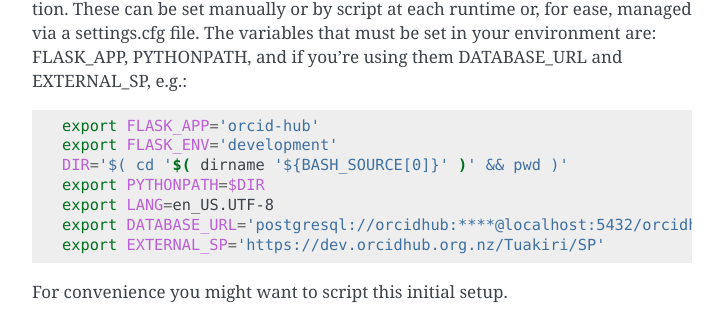
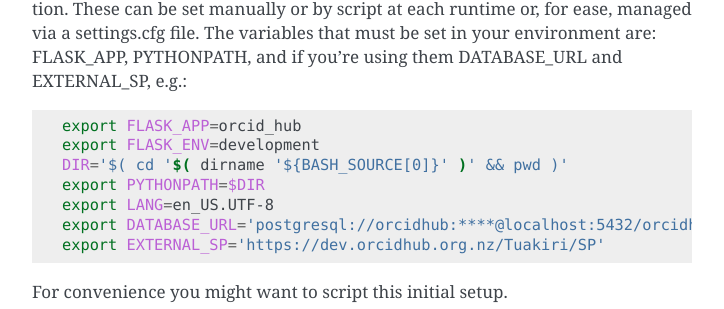
Before and after one commit to Royal-Society-of-New-Zealand/NZ-ORCID-Hub, a Sphinx documentation site: the page built from docs/installation.rst, in a window 1280 px wide and 900 px high, scrolled down 1851 px. Shown: the part 143-452 px from the top of the window, without its empty margins (388-1112 px from the left). Built offline with Sphinx 7.4.7, drawn with Linux system fonts in a browser that asks for light colours; the version number could not be read and is left out; some of the changed text lies outside the part shown.

```diff
--- a/docs/installation.rst
+++ b/docs/installation.rst
@@ -91,8 +91,8 @@ PYTHONPATH, and if you're using them DATABASE_URL and EXTERNAL_SP, e.g.:
 
 .. code-block:: bash
 
-   export FLASK_APP='orcid-hub'
-   export FLASK_ENV='development'
+   export FLASK_APP=orcid_hub
+   export FLASK_ENV=development
    DIR='$( cd '$( dirname '${BASH_SOURCE[0]}' )' && pwd )'
    export PYTHONPATH=$DIR
    export LANG=en_US.UTF-8
```
Also changed, not shown: other parts of docs/installation.rst (+2 -0 lines), requirements.txt (+6 -3 lines).
